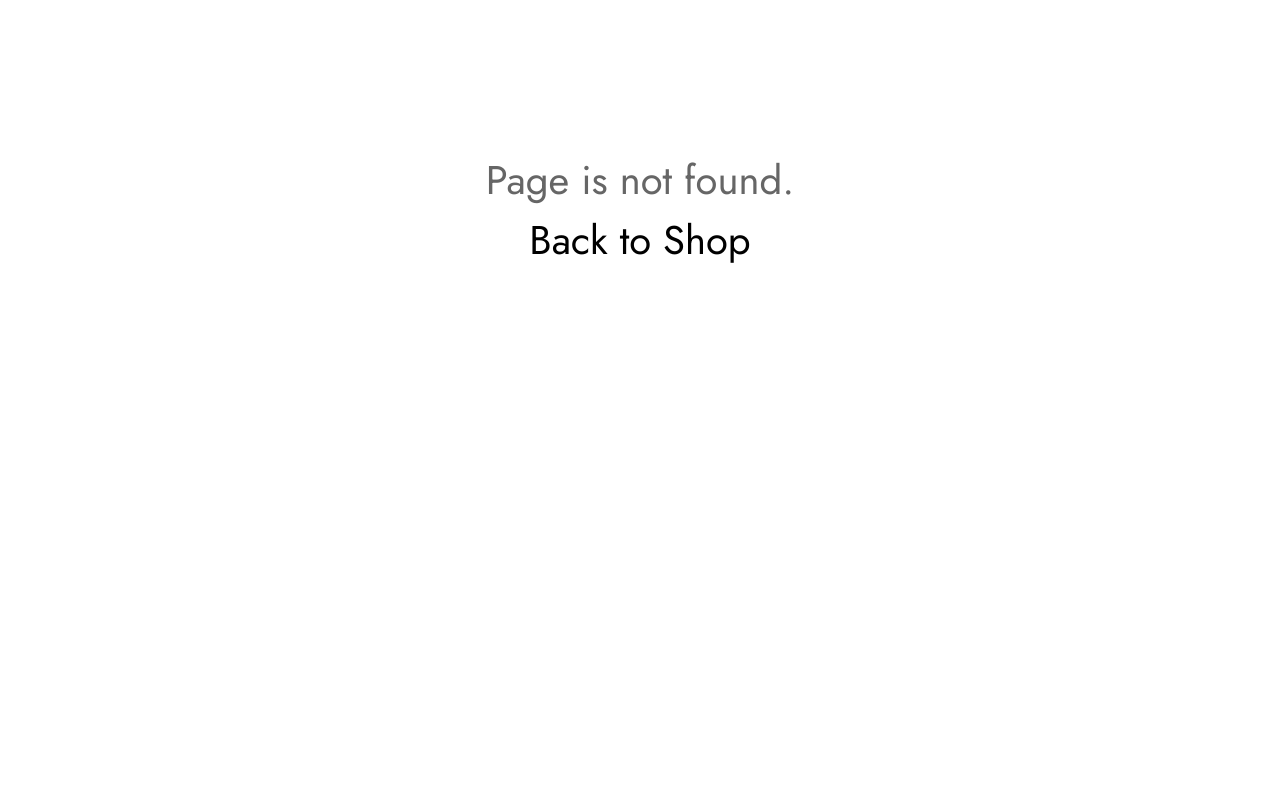
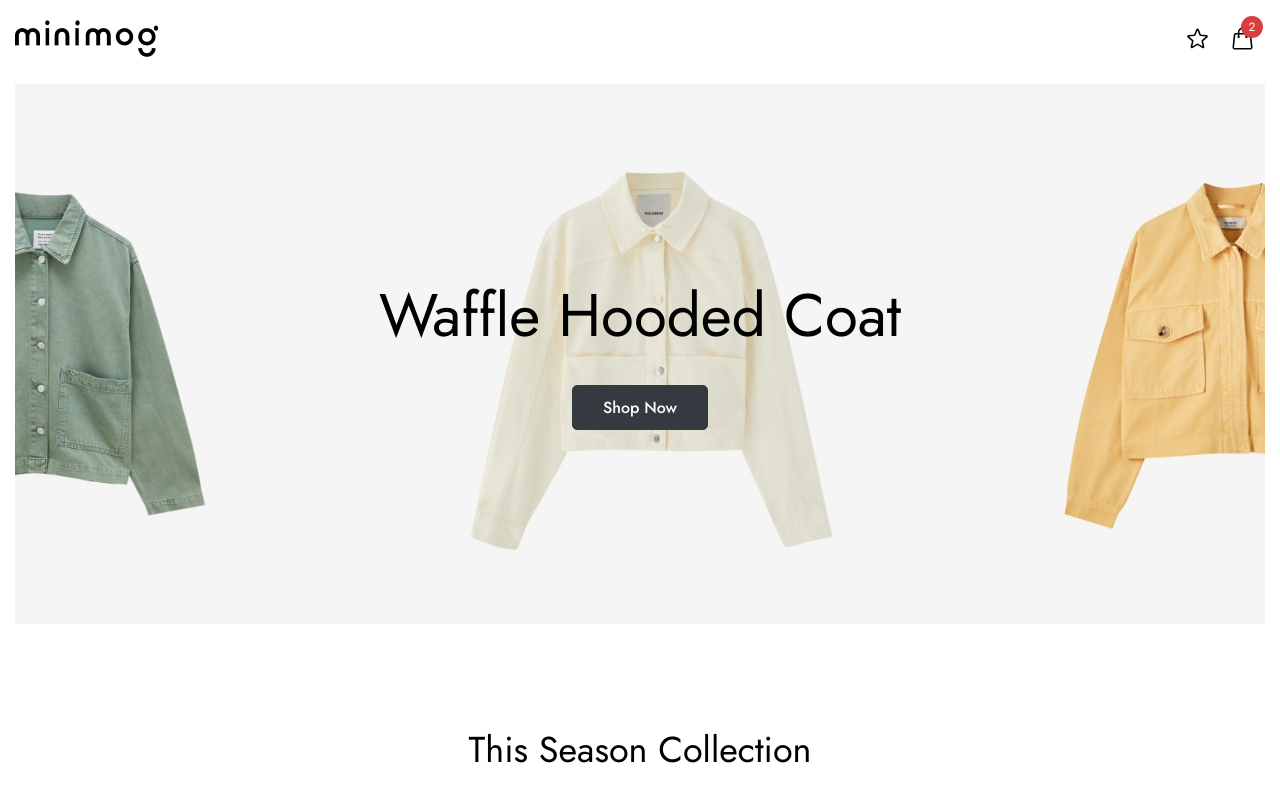
Before and after one commit to nikitars7/MyProjectShop, a React (Create React App) app: page / in a window 1280 px wide. Before the commit this address had no page. Shown: the top 800 px of the page. Built offline with nearby package versions, Linux system fonts and the light colour scheme.

Commit message:
ghpagesissues

```diff
--- a/package.json
+++ b/package.json
@@ -2,7 +2,7 @@
   "name": "myproject-shop",
   "version": "0.1.0",
   "private": true,
-  "homepage": "https://nikitars7.github.io/MyProjectShop/",
+  "homepage": "https://nikitars7.github.io/MyProjectShop/#",
   "dependencies": {
     "@testing-library/jest-dom": "^5.16.5",
     "@testing-library/react": "^13.4.0",
--- a/src/App.jsx
+++ b/src/App.jsx
@@ -6,8 +6,8 @@ function App() {
   return (
     <div>
     <Routes>
-      <Route path="/MyProjectShop" element={<MainPage/>}/>
-      <Route path="MyProjectShop/wishlist" element={<Wishlist/>}/>
+      <Route path="/" element={<MainPage/>}/>
+      <Route path="/wishlist" element={<Wishlist/>}/>
       <Route path="*" element={<NotFound/>}/>
     </Routes>
     </div>
--- a/src/index.js
+++ b/src/index.js
@@ -2,10 +2,10 @@ import React from "react";
 import ReactDOM from "react-dom/client";
 import "./index.css";
 import App from "./App";
-import { BrowserRouter } from "react-router-dom";
+import { HashRouter } from "react-router-dom";
 const root = ReactDOM.createRoot(document.getElementById("root"));
 root.render(
-  <BrowserRouter>
+  <HashRouter>
     <App />
-  </BrowserRouter>
+  </HashRouter>
 );
```
